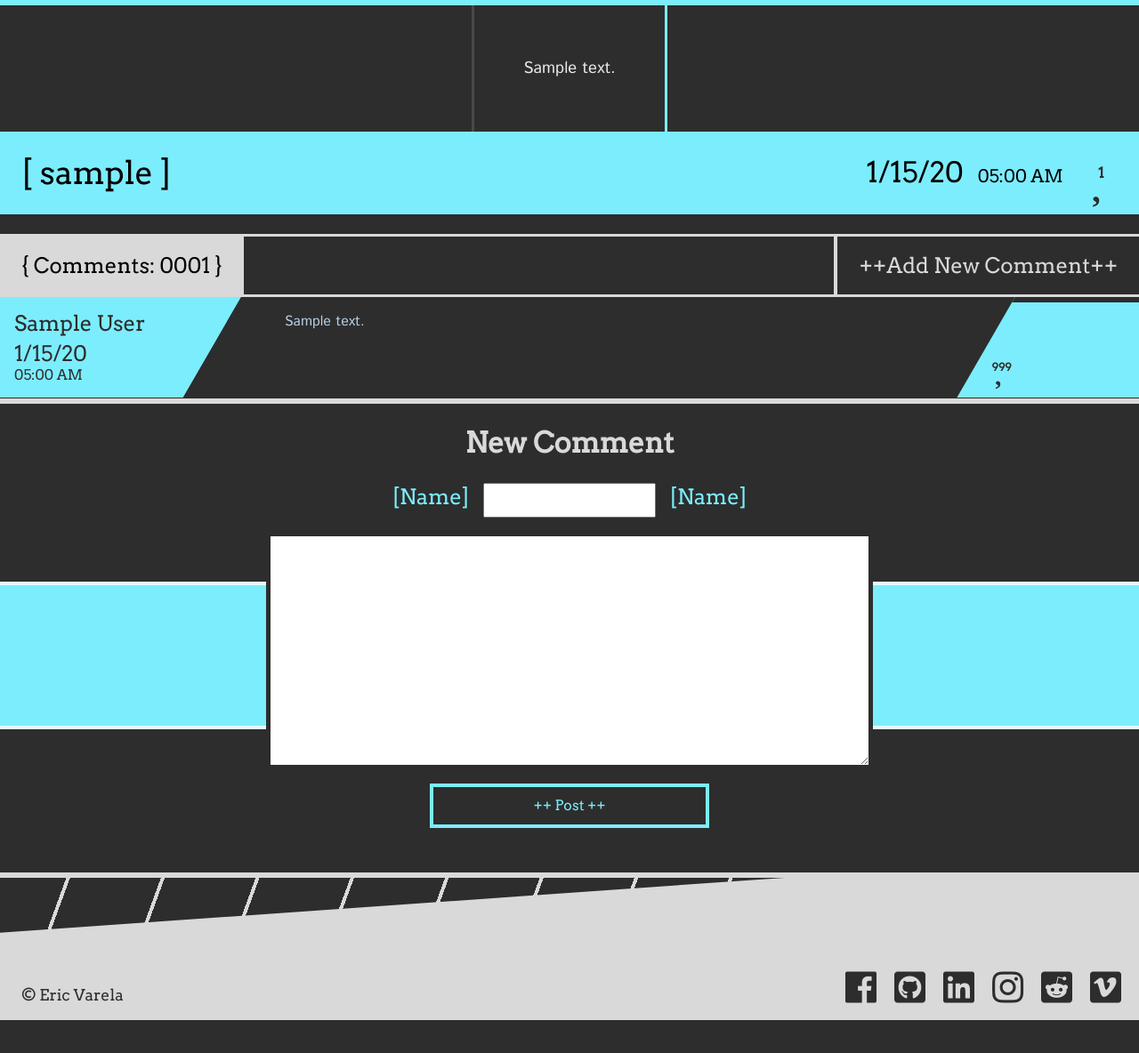
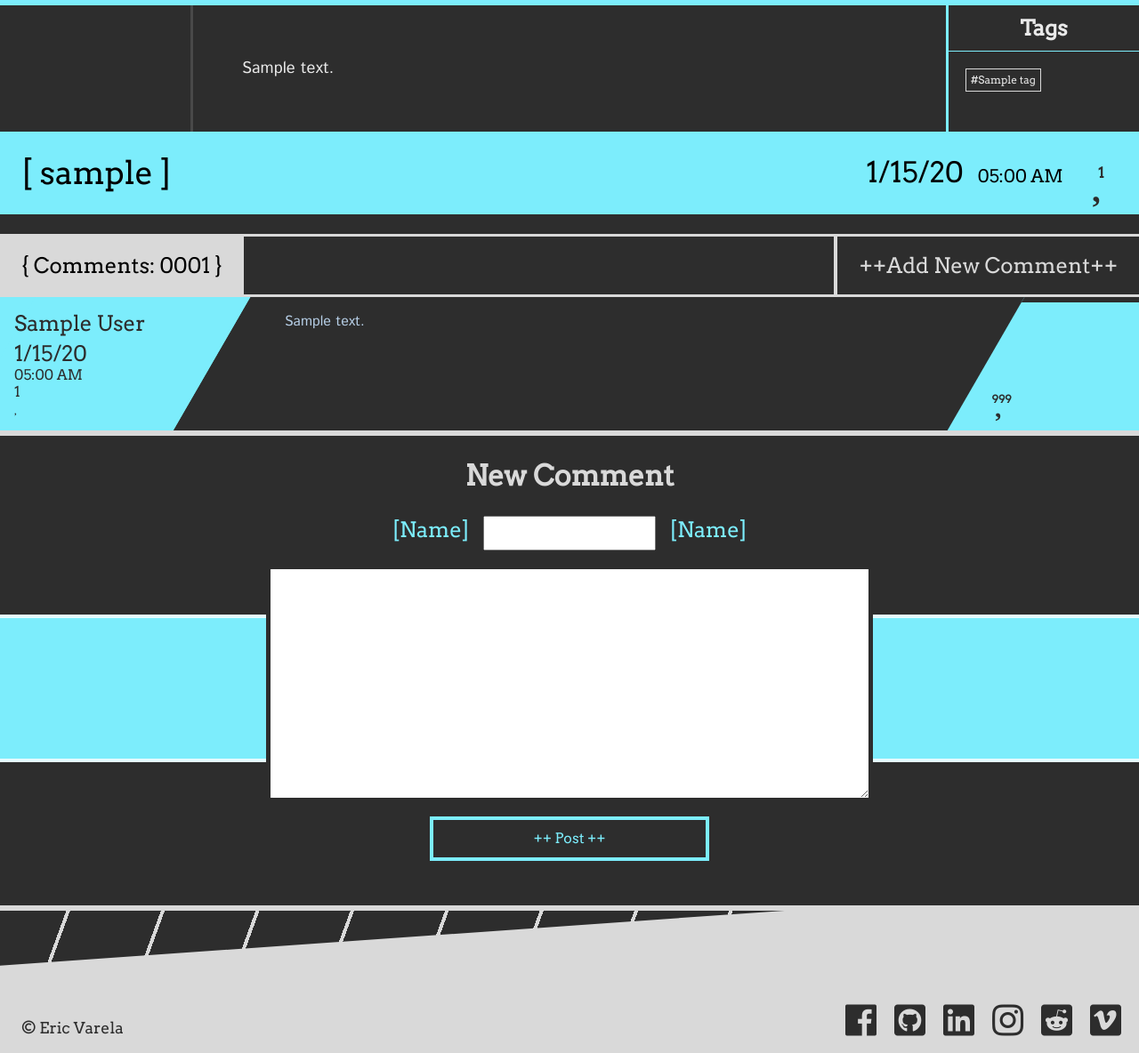
Before and after one commit to BabyMaybe/siliconunicorn, a Django app: page /blog/sample/ in a window 1280 px wide. Shown: the part 263-1447 px from the top of the page at 89% size. Before the commit the page ends 1410 px from the top, so only its background shows below. Run offline with Django 3.2, Linux system fonts and the light colour scheme; tables that the repository leaves empty hold one stand-in row (values such as "Sample post"); some libraries are stand-ins or nearby versions.

Commit message:
Added Tags to Post Detail

```diff
--- a/siliconunicorn/blog/static/blog/css/post.css
+++ b/siliconunicorn/blog/static/blog/css/post.css
@@ -312,7 +312,7 @@ p {
   width: 150px;
   border-left: solid #d9d9d9 1px;
   margin-left: 2em;
-  padding-left: .25em;
+  padding-left: 0.25em;
 }
 
 .blog-tags-container h3 {
@@ -573,6 +574,13 @@ body {
 
 #main {
   border-top: solid #7cedfc 6px;
+  -webkit-box-orient: horizontal;
+  -webkit-box-direction: normal;
+      -ms-flex-direction: row;
+          flex-direction: row;
+  -webkit-box-align: stretch;
+      -ms-flex-align: stretch;
+          align-items: stretch;
 }
 
 #post-content {
@@ -584,11 +592,78 @@ body {
   padding: 3em;
   line-height: 1.75;
   font-size: 1.15em;
+  -webkit-box-flex: 1;
+      -ms-flex: 1 1 40em;
+          flex: 1 1 40em;
 }
 
 #post-content p:first-child {
   margin-top: 0;
   padding-top: 0;
+}
+
+.spacer {
+  -webkit-box-flex: 1;
+      -ms-flex: 1;
+          flex: 1;
+}
+
+.blog-tags-container {
+  border: none;
+  margin: 0;
+  padding: 0;
+}
+
+.blog-tags-container ul {
+  -webkit-box-pack: center;
+      -ms-flex-pack: center;
+          justify-content: center;
+  -webkit-box-orient: horizontal;
+  -webkit-box-direction: normal;
+      -ms-flex-direction: row;
+          flex-direction: row;
+  -ms-flex-wrap: wrap;
+      flex-wrap: wrap;
+  padding: 1em;
+}
+
+#tags-list {
+  -webkit-box-flex: 1;
+      -ms-flex: 1;
+          flex: 1;
+  font-family: "Arvo", serif;
+}
+
+#post-tag-header {
+  text-align: center;
+  margin: 0;
+  margin-top: 0.5em;
+  padding-bottom: 0.5em;
+  width: 100%;
+  border-bottom: solid #7cedfc 1px;
+}
+
+.tag {
+  margin: 0.25em;
+  text-align: center;
+  border: solid #d9d9d9 1px;
+  cursor: pointer;
+  -webkit-transition: 0.25s;
+  transition: 0.25s;
+  display: -webkit-box;
+  display: -ms-flexbox;
+  display: flex;
+  -webkit-box-pack: center;
+      -ms-flex-pack: center;
+          justify-content: center;
+  padding: 0.4em;
+  font-size: 0.75em;
+}
+
+.tag:hover {
+  background-color: #7cedfc;
+  color: #2d2d2d;
+  border-color: #7cedfc;
 }
 
 #post-info {
--- a/siliconunicorn/blog/static/blog/css/post.scss
+++ b/siliconunicorn/blog/static/blog/css/post.scss
@@ -41,22 +43,76 @@ body {
 
 #main {
   border-top: solid $post-color 6px;
+  flex-direction: row;
+  align-items: stretch;
 }
 
 #post-content {
   border-right: solid $post-color 3px;
-    border-left: solid rgba($lightgrey, .15) 3px;
+  border-left: solid rgba($lightgrey, 0.15) 3px;
   max-width: 40em;
   margin: 0 auto;
   font-family: $body-font;
   padding: 3em;
   line-height: 1.75;
   font-size: 1.15em;
+  flex: 1 1 40em;
 
   p:first-child {
     margin-top: 0;
     padding-top: 0;
   }
+}
+
+.spacer {
+  flex: 1;
+}
+
+.blog-tags-container {
+  border: none;
+  margin: 0;
+  padding: 0;
+
+  ul {
+    justify-content: center;
+    flex-direction: row;
+    flex-wrap: wrap;
+    padding: 1em;
+  }
+}
+
+#tags-list {
+  flex: 1;
+  font-family: $arvo;
+}
+
+#post-tag-header {
+  text-align: center;
+  margin: 0;
+  margin-top: 0.5em;
+  padding-bottom: 0.5em;
+  width: 100%;
+  border-bottom: solid $post-color 1px;
+}
+
+.tag {
+  margin: 0.25em;
+  text-align: center;
+  border: solid #d9d9d9 1px;
+  cursor: pointer;
+  -webkit-transition: 0.25s;
+  transition: 0.25s;
+  display: flex;
+  justify-content: center;
+  // flex: 1;
+  padding: 0.4em;
+  font-size: 0.75em;
+}
+
+.tag:hover {
+  background-color: $post-color;
+  color: $black;
+  border-color: $post-color;
 }
 
 #post-info {
@@ -320,7 +376,7 @@ body {
   background-color: $post-color;
   grid-area: mid;
   z-index: 0;
-    border: solid rgba(255,255,255, .8) 4px;
+  border: solid rgba(255, 255, 255, 0.8) 4px;
   border-left: none;
   border-right: none;
 }
--- a/siliconunicorn/blog/static/blog/css/style.scss
+++ b/siliconunicorn/blog/static/blog/css/style.scss
@@ -1,12 +1,13 @@
-@import 'fonts';
-@import 'colors';
+@import "fonts";
+@import "colors";
 
 $main-color: $mint;
 $main-highlight: lighten($main-color, 15%);
 
 body {
   display: grid;
-    grid-template-areas: "header"
+  grid-template-areas:
+    "header"
     "nav-blog"
     "main"
     "nav-page"
@@ -62,7 +63,7 @@ p {
   font-family: $arvo;
 
   a {
-        padding: .5em;
+    padding: 0.5em;
     border: solid transparent 5px;
     border-top: none;
     margin: 0 5px;
@@ -96,7 +97,7 @@ p {
   border: solid transparent 3px;
   border-top: none;
   border-bottom: none;
-    transition: .2s;
+  transition: 0.2s;
 }
 .nav-item:first-child {
   border-left: none;
@@ -106,7 +107,7 @@ p {
 }
 
 .nav-item:hover {
-    border-color:$black;
+  border-color: $black;
   background-color: $main-highlight;
 }
 
@@ -115,14 +116,14 @@ p {
 }
 
 .nav-disabled {
-    opacity: .5;
+  opacity: 0.5;
   pointer-events: none;
 }
 
 #main {
   grid-area: main;
   background-color: $black;
-    color: $lightgrey;//light blue?
+  color: $lightgrey; //light blue?
   display: flex;
   flex-direction: column;
   align-items: center;
@@ -151,7 +152,7 @@ p {
   color: $main-color;
   font-size: 4em;
   margin-top: 1em;
-    margin-bottom: .5em;
+  margin-bottom: 0.5em;
   max-width: 60rem;
 }
 
@@ -168,10 +169,9 @@ p {
   padding: 1em 0;
   border-right: solid $main-color 3px;
   font-size: 1.1em;
-
 }
 
-.blog-author-box{
+.blog-author-box {
   flex: 1;
   display: flex;
   flex-direction: column;
@@ -191,7 +191,7 @@ p {
   margin-top: 2px;
 }
 .blog-time {
-    font-size: .75em;
+  font-size: 0.75em;
 }
 
 .blog-date-box {
@@ -213,7 +213,7 @@ p {
   width: 150px;
   border-left: solid $grey 1px;
   margin-left: 2em;
-    padding-left: .25em;
+  padding-left: 0.25em;
 
   h3 {
     // text-align: right;
@@ -227,21 +227,20 @@ p {
     flex-direction: column;
     align-items: flex-start;
     a {
-            padding: .5em;
+      padding: 0.5em;
       margin: 0;
     }
   }
-
 }
 
-.blog-tag{
+.blog-tag {
   // padding: .5em;
-    margin: .25em;
+  margin: 0.25em;
   text-align: center;
   border: solid $grey 1px;
-    font-size: .75em;
+  font-size: 0.75em;
   cursor: pointer;
-    transition: .25s;
+  transition: 0.25s;
   display: flex;
 
   &:last-child {
@@ -250,11 +249,11 @@ p {
 }
 
 .blog-tag:hover {
-    // border-color: $main-color;
+  border-color: $main-color;
   // color: $main-color;
   background-color: $main-color;
   color: $black;
-    transition: .1s;
+  transition: 0.1s;
 }
 
 .blog-tag:active {
@@ -280,7 +279,7 @@ p {
   cursor: pointer;
   user-select: none;
   i {
-        transition: .2s;
+    transition: 0.2s;
     display: flex;
     justify-content: center;
     align-items: center;
@@ -290,7 +289,7 @@ p {
       position: absolute;
       color: $black;
       font-family: $arvo;
-            font-size: .25em;
+      font-size: 0.25em;
     }
   }
 
@@ -326,7 +325,7 @@ p {
 
 #footer {
   grid-area: footer;
-    background-color:$main-color;
+  background-color: $main-color;
   display: flex;
   align-items: center;
   padding: 10px;
@@ -373,7 +372,7 @@ ul {
 button {
   color: $main-color;
   width: 250px;
-    padding: .75em;
+  padding: 0.75em;
   border: solid $main-color 3px;
   cursor: pointer;
   font-family: $arvo;
@@ -384,8 +383,7 @@ button:hover {
   color: $grey;
 }
 
-p{
-
+p {
   b {
     font-weight: 700;
   }
@@ -402,5 +400,4 @@ p{
   u {
     text-decoration: underline;
   }
-
 }
--- a/siliconunicorn/blog/templates/blog/post.html
+++ b/siliconunicorn/blog/templates/blog/post.html
@@ -1,34 +1,26 @@
-{% extends "blog/base.html" %}
-{% load static %}
-
-{% block title %} Blog Post {% endblock title %}
-
-
-{% block css %}<link rel="stylesheet" type="text/css" href="{% static 'blog/css/post.css' %}" />{% endblock css %}
-
-
-{% block hero %}
+{% extends "blog/base.html" %} {% load static %} {% block title %} Blog Post {% endblock title %} {% block css %}
+<link rel="stylesheet" type="text/css" href="{% static 'blog/css/post.css' %}" />{% endblock css %} {% block hero %}
 <h1>{{ post.title }}</h1>
-{% endblock hero %}
-
-
-{% block top_nav %}
+{% endblock hero %} {% block top_nav %}
 <nav id="nav-page" class="nav">
     <a href="{{ post.get_next_post_url }}" class="nav-item" id="next-btn">&lt;&lt; Newer Post</a>
     <a href="{% url 'home' %}" class="nav-item" id="home-btn"> == Home ==</a>
     <a href="{{ post.get_prev_post_url }}" class="nav-item" id="back-btn">Older Post &gt;&gt</a>
 </nav>
-{% endblock top_nav %}
-
-
-{% block main %}
+{% endblock top_nav %} {% block main %}
+<div class="spacer"></div>
 <article id="post-content">
     {{ post.content | safe }}
 </article>
-{% endblock main %}
-
-
-{% block post_main %}
+<div id="tags-list" class="blog-tags-container">
+    <h2 id="post-tag-header">Tags</h2>
+    <ul>
+        {% for tag in post.tags.all %}
+        <li class="tag">#{{ tag.name }}</li>
+        {% endfor %}
+    </ul>
+</div>
+{% endblock main %} {% block post_main %}
 <div id="post-info">
     <span id="post-author">[ {{ post.author }} ]</span>
     <div id="date-container">
@@ -41,18 +33,19 @@
         </i>
     </div>
 </div>
-{% endblock post_main %}
-
-
-{% block bot_nav %}
+{% endblock post_main %} {% block bot_nav %}
 <div id="comments">
     <a name="comments"></a>
     <div id="comments-header">
-        <div class="comments-header-item-left">  <span id="comment-count">{ Comments: {{ post.post_comments.count | stringformat:"04d" }} }</span> </div>
-        <div class="comments-header-item-right">  <a href="#new-comment" id="add-comment-link">++Add New Comment++</a> </div>
+        <div class="comments-header-item-left">
+            <span id="comment-count">{ Comments: {{ post.post_comments.count | stringformat:"04d" }} }</span>
+        </div>
+        <div class="comments-header-item-right">
+            <a href="#new-comment" id="add-comment-link">++Add New Comment++</a>
+        </div>
     </div>
     <ul>
-    {% for comment in post.post_comments.all %}
+        {% for comment in post.post_comments.all|dictsort:"timestamp" %}
         <li class="comment-container">
             <div class="comment-info {% if comment.author == post.author %} author {% endif %}">
                 {% if comment.author == None %}
@@ -68,8 +61,10 @@
                 {% if comment.is_edited %}
                 <span class="edited">(Edited)</span>
                 {% endif %}
+                <span>{{ comment.likes.count }}</span>
+                <i class="fal fa-heart">
+                </i>
             </div>
-
 
 
             <div class="comment-background skewed {% if comment.author == post.author %}author{% endif %}">
@@ -79,11 +74,14 @@
             </div>
             <div class="comment-controls-background skewed"></div>
             <div class="comment-controls">
-            <div class="heart comment-heart"><i class="fal fa-heart"><span>999</span></i></div>
+                <div class="heart comment-heart">
+                    <i class="fal fa-heart">
+                        <span>999</span>
+                    </i>
+                </div>
             </div>
         </li>
-    {% endfor %}
-    {% comment %} {% for x in "12345" %}
+        {% endfor %} {% comment %} {% for x in "12345" %}
         <li class="comment-container">
             <div class="comment-info {% cycle '' '' '' '' 'author' %}">
                 {% if forloop.counter == 3 %}
@@ -103,7 +101,11 @@
             </div>
             <div class="comment-controls-background skewed"></div>
             <div class="comment-controls">
-            <div class="heart comment-heart"><i class="fal fa-heart"><span>999</span></i></div>
+                <div class="heart comment-heart">
+                    <i class="fal fa-heart">
+                        <span>999</span>
+                    </i>
+                </div>
             </div>
         </li>
         {% endfor %} {% endcomment %}
@@ -120,10 +122,8 @@
                 <span>[Name]</span>
                 {% if user.is_authenticated %}
                 <span>{{ user.username }}</span>
-                    <input type="hidden" name="display_author" value="{{ user.username }}">
-                {% else %}
-                <input type="text" id="name-input" name='display_author'>
-                {% endif %}
+                <input type="hidden" name="display_author" value="{{ user.username }}"> {% else %}
+                <input type="text" id="name-input" name='display_author'> {% endif %}
                 <span>[Name]</span>
             </div>
             <textarea name="content" id="comment-input" cols="30" rows="10"></textarea>
@@ -132,22 +132,31 @@
         <div id="middle-stripe"></div>
     </div>
 </div>
-{% endblock bot_nav %}
-
-
-{% block footer %}
+{% endblock bot_nav %} {% block footer %}
 <footer id="footer">
     <div id="footer-lines"></div>
     <div id="footer-color"></div>
     <div id="footer-content">
         <span id="copyright">© Eric Varela</span>
         <div id="social">
-            <a class="social-icon" href=""><i class="fab fa-facebook"></i></a>
-            <a class="social-icon" href=""><i class="fab fa-github-square"></i></a>
-            <a class="social-icon" href=""><i class="fab fa-linkedin"></i></a>
-            <a class="social-icon" href=""><i class="fab fa-instagram"></i></a>
-            <a class="social-icon" href=""><i class="fab fa-reddit-square"></i></a>
-            <a class="social-icon" href=""><i class="fab fa-vimeo"></i></a>
+            <a class="social-icon" href="">
+                <i class="fab fa-facebook"></i>
+            </a>
+            <a class="social-icon" href="">
+                <i class="fab fa-github-square"></i>
+            </a>
+            <a class="social-icon" href="">
+                <i class="fab fa-linkedin"></i>
+            </a>
+            <a class="social-icon" href="">
+                <i class="fab fa-instagram"></i>
+            </a>
+            <a class="social-icon" href="">
+                <i class="fab fa-reddit-square"></i>
+            </a>
+            <a class="social-icon" href="">
+                <i class="fab fa-vimeo"></i>
+            </a>
         </div>
     </div>
 </footer>
--- a/siliconunicorn/blog/views.py
+++ b/siliconunicorn/blog/views.py
@@ -17,22 +17,26 @@ import datetime
 #     template = loader.get_template('blog/home.html')
 #     return HttpResponse(template.render({}, request))
 
+
 def login(request):
     template = loader.get_template('blog/login.html')
     return HttpResponse(template.render({}, request))
 
-def post(request):
-    template = loader.get_template('blog/post.html')
-    return HttpResponse(template.render({}, request))
+
+# def post(request):
+#     template = loader.get_template('blog/post.html')
+#     return HttpResponse(template.render({}, request))
 
 # def newPost(request):
 #     template = loader.get_template('blog/new_post.html')
 #     return HttpResponse(template.render({}, request))
 
+
 class SignUp(CreateView):
     form_class = UnicornUserCreationForm
     success_url = reverse_lazy('home')
     template_name = 'blog/signup.html'
+
 
 class NewPost(CreateView):
     model = Post
@@ -42,7 +46,7 @@ class NewPost(CreateView):
     success_url = reverse_lazy('home')
     template_name = 'blog/new_post.html'
 
-    def get (self, request, *args, **kwargs):
+    def get(self, request, *args, **kwargs):
         if (not request.user.is_authenticated):
             return redirect('/signup/')
         return super(NewPost, self).get(request, *args, **kwargs)
@@ -52,7 +56,7 @@ class NewPost(CreateView):
         post.author = UnicornUser.objects.get(username=self.request.user)
 
         # create list of tags from request and remove empty strings
-        tags = self.request.POST.get('tags').replace('#','').split(',')
+        tags = self.request.POST.get('tags').replace('#', '').split(',')
         tags = list(filter(None, tags))
 
         for tag in tags:
@@ -83,6 +87,7 @@ class NewPost(CreateView):
 
         return HttpResponseRedirect('/')
 
+
 class MostRecentEntriesList(ListView):
     model = Post
     context_object_name = 'post_list'
@@ -93,7 +98,7 @@ class MostRecentEntriesList(ListView):
         queryset = self.model.objects.all()
         tags = self.request.GET.get('tags')
         if tags:
-            queryset = queryset.filter(tags__name = tags)
+            queryset = queryset.filter(tags__name=tags)
         return queryset
 
     # def get_context_data(self, **kwargs):
@@ -104,12 +109,13 @@ class MostRecentEntriesList(ListView):
     #     print(context["tags"])
     #     return context
 
+
 class PostDetail(DetailView):
     model = Post
-    template_name='blog/post.html'
+    template_name = 'blog/post.html'
     context_object_name = 'post'
     form_class = CommentForm
-    initial = {'comment':'Enter comment here', 'display_author':'nobody'}
+    initial = {'comment': 'Enter comment here', 'display_author': 'nobody'}
 
     def post(self, request, *args, **kwargs):
         print('posting')
@@ -126,11 +132,11 @@ class PostDetail(DetailView):
             content = f.cleaned_data['content']
             post = self.get_object()
 
-            c = Comment(author=author, display_author=display_author, content=content, parent_post=post)
+            c = Comment(author=author, display_author=display_author,
+                        content=content, parent_post=post)
             c.save()
 
             return HttpResponseRedirect(request.path)
-
 
         self.object = self.get_object()
         context = self.get_context_data(object=self.object)
@@ -144,4 +150,5 @@ class PostDetail(DetailView):
 
         # context['comments'] = self.get_object().post_comments.all().filter(active=True).order_by('timestamp')
         context['form'] = self.form_class(initial=self.initial)
+        # context['comments'] = self.model.comments.all().order()
         return context
```
Also changed, not shown: other parts of siliconunicorn/blog/static/blog/css/post.css (+46 -45 lines), other parts of siliconunicorn/blog/static/blog/css/post.scss (+35 -33 lines), siliconunicorn/blog/static/blog/css/login.css (+11 -3 lines), siliconunicorn/blog/static/blog/css/new_post.css (+11 -3 lines), siliconunicorn/blog/static/blog/css/signup.css (+11 -3 lines), siliconunicorn/blog/static/blog/css/style.css (+20 -19 lines), siliconunicorn/blog/templates/blog/base.html (+27 -26 lines), siliconunicorn/blog/templates/blog/home.html (+35 -33 lines), siliconunicorn/blog/templates/blog/login.html (+12 -30 lines), 6 other files. Lines whose indentation alone changed are shown as unchanged.
